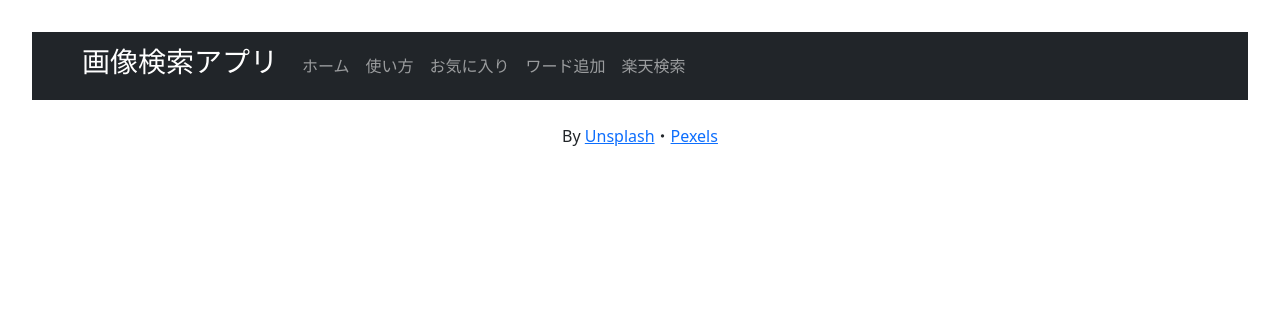
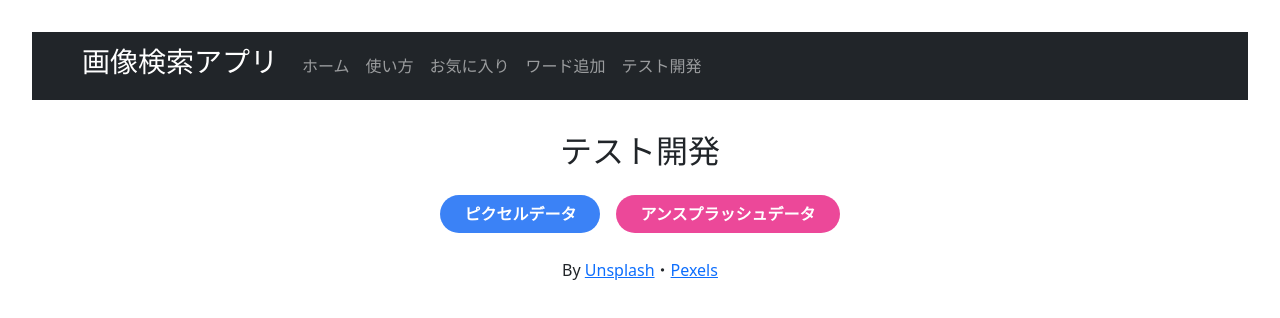
Before and after one commit to na-horita/kensaku, a React (Vite) app: page /tdd in a window 1280 px wide. Shown: the top 318 px of the page. Built offline with nearby package versions, Linux system fonts and the light colour scheme.

Commit message:
【ページング】テストページ群

```diff
--- a/src/App.tsx
+++ b/src/App.tsx
@@ -10,8 +10,9 @@ import Explain from "./pages/Explain";
 import Sus from "./pages/Sus";
 import Navb from "./components/common/Navbar";
 import Footer from "./components/common/Footer";
-import GetPexels from "./pages/GetPexels";
-import GetUnsplash from "./pages/GetUnsplash";
+import GetPexels from "./pages/tdd/GetPexels";
+import GetUnsplash from "./pages/tdd/GetUnsplash";
+import Tdd from "./pages/tdd/index";
 
 function App() {
   return (
@@ -27,8 +28,9 @@ function App() {
               <Route path="/favorite" element={<Favorite />} />
               <Route path="/sus" element={<Sus />} />
               <Route path="/scrape" element={<Scrape />} />
-              <Route path="/getPexels" element={<GetPexels />} />
-              <Route path="/getUnsplash" element={<GetUnsplash />} />
+              <Route path="/tdd" element={<Tdd />} />
+              <Route path="/tdd/getPexels" element={<GetPexels />} />
+              <Route path="/tdd/getUnsplash" element={<GetUnsplash />} />
             </Routes>
           </div>
         </RecoilRoot>
--- a/src/components/common/Navbar.tsx
+++ b/src/components/common/Navbar.tsx
@@ -26,8 +26,11 @@ function Navb() {
             <Link className="nav-link" to="/add">
               ワード追加
             </Link>
-            <Link className="nav-link" to="/scrape">
+            {/* <Link className="nav-link" to="/scrape">
               楽天検索
+            </Link> */}
+            <Link className="nav-link" to="/tdd">
+              テスト開発
             </Link>
           </Nav>
         </Navbar.Collapse>
--- /dev/null
+++ b/src/components/tdd/TddNav.tsx
@@ -0,0 +1,24 @@
+import React from 'react';
+import { Link } from "react-router-dom";
+
+const TddNav = () => {
+  return (
+    <div className="my-8">
+      <h2 className="mb-8">テスト開発</h2>
+      <Link
+        className="bg-blue-500 hover:bg-blue-700 text-white font-bold py-2 px-4 rounded-full mx-2 no-underline"
+        to="/tdd/GetPexels"
+      >
+        ピクセルデータ
+      </Link>
+      <Link
+        className="bg-pink-500 hover:bg-pink-700 text-white font-bold py-2 px-4 rounded-full mx-2 no-underline"
+        to="/tdd/GetUnsplash"
+      >
+        アンスプラッシュデータ
+      </Link>
+    </div>
+  );
+}
+
+export default TddNav
--- a/src/pages/GetUnsplash.tsx
+++ /dev/null
@@ -1,81 +0,0 @@
-import { useState, useEffect } from "react";
-import { getUnsplashData, mapDataToCustomFormat } from "../features/gathering";
-import { GetPexelsData, unsplashApiSchema } from "../ts/photo";
-
-const GetPexels = () => {
-  const [pexelsData, setPexelsData] = useState<any>([]);
-  const [pexelsDataCustom, setPexelsDataCustom] = useState<any>([]);
-
-  const inputData: GetPexelsData = {
-    word: "globe",
-    num: 29,
-  };
-
-  useEffect(() => {
-    try {
-      // スキーマにデータを検証
-      unsplashApiSchema.parse(inputData);
-
-      getUnsplashData(inputData)
-        .then((data) => {
-          setPexelsData(data);
-        })
-        .catch((error) => {
-          console.error("データの取得に失敗しました。エラー:", error);
-        });
-    } catch (validationError) {
-      console.error("入力データが無効です。エラー:", validationError);
-    }
-  }, []);
-
-  useEffect(() => {
-    const pexelsPhotos: any = pexelsData.map((photo: any) =>
-      mapDataToCustomFormat(photo, "Unsplash")
-    );
-    setPexelsDataCustom(pexelsPhotos);
-  }, [pexelsData]);
-
-  return (
-    <div>
-      <h2>アンスプラッシュデータの実験ページ</h2>
-      <table className="border">
-        <thead className="border bg-red-400">
-          <tr>
-            <th>ナンバー</th>
-            <th>ID</th>
-            <th>Source</th>
-            <th>URL</th>
-            <th>Width</th>
-            <th>Height</th>
-            <th>Link</th>
-            <th>Photographer</th>
-            <th>日付</th>
-          </tr>
-        </thead>
-        <tbody>
-          {pexelsDataCustom.map((data: any, index: number) => (
-            <tr key={data.id} className="border">
-              <td>【{index + 1}】</td>
-              <td>{data.id}</td>
-              <td>{data.source}</td>
-              <td>
-                <img className="w-12 h-auto" src={data.url} />
-              </td>
-              <td>{data.width}</td>
-              <td>{data.height}</td>
-              <td>
-                <a href={data.link} target="_blank">
-                  {data.link}
-                </a>
-              </td>
-              <td>{data.photographer}</td>
-              <td>{data.created_at}</td>
-            </tr>
-          ))}
-        </tbody>
-      </table>
-    </div>
-  );
-};
-
-export default GetPexels;
--- a/src/pages/GetPexels.tsx
+++ b/src/pages/tdd/GetPexels.tsx
@@ -1,6 +1,7 @@
 import { useState, useEffect } from "react";
-import { fetchData } from "../features/gathering";
-import { Photo,GetPexelsData } from "../ts/photo";
+import { fetchData } from "../../features/gathering";
+import { Photo, GetPexelsData } from "../../ts/photo";
+import TddNav from "../../components/tdd/TddNav";
 
 const GetPexels = () => {
   // const [pexelsData, setPexelsData] = useState<any>([]);
@@ -8,7 +9,7 @@ const GetPexels = () => {
 
   const inputData: GetPexelsData = {
     word: "bio",
-    num: 29,
+    num: 45,
   };
 
   useEffect(() => {
@@ -24,8 +25,10 @@ const GetPexels = () => {
 
   return (
     <>
+      <TddNav />
       <div>
-        <h2>ピクセルデータの実験ページ</h2>
+        <h2>ピクセルデータの実験</h2>
+        <p className="text-center text-lg">(一度の検索は80件まで)</p>
         {pexelsDataCustom && (
           <table className="border">
             <thead className="border bg-sky-400">
--- /dev/null
+++ b/src/pages/tdd/GetUnsplash.tsx
@@ -0,0 +1,87 @@
+import { useState, useEffect } from "react";
+import { getUnsplashData, mapDataToCustomFormat } from "../../features/gathering";
+import { GetPexelsData, unsplashApiSchema } from "../../ts/photo";
+import TddNav from "../../components/tdd/TddNav";
+
+const GetPexels = () => {
+  const [pexelsData, setPexelsData] = useState<any>([]);
+  const [pexelsDataCustom, setPexelsDataCustom] = useState<any>([]);
+
+  const inputData: GetPexelsData = {
+    word: "globe",
+    num: 28,
+  };
+
+  useEffect(() => {
+    try {
+      // スキーマにデータを検証
+      unsplashApiSchema.parse(inputData);
+
+      getUnsplashData(inputData)
+        .then((data) => {
+          setPexelsData(data);
+        })
+        .catch((error) => {
+          console.error("データの取得に失敗しました。エラー:", error);
+        });
+    } catch (validationError) {
+      console.error("入力データが無効です。エラー:", validationError);
+    }
+  }, []);
+
+  useEffect(() => {
+    const pexelsPhotos: any = pexelsData.map((photo: any) =>
+      mapDataToCustomFormat(photo, "Unsplash")
+    );
+    setPexelsDataCustom(pexelsPhotos);
+  }, [pexelsData]);
+
+  return (
+    <>
+      <TddNav />
+      <div>
+        <h2>アンスプラッシュデータの実験</h2>
+        <p className="text-center text-lg">(一度の検索は30件まで)</p>
+
+        <table className="border">
+          <thead className="border bg-red-400">
+            <tr>
+              <th>ナンバー</th>
+              <th>ID</th>
+              <th>Source</th>
+              <th>URL</th>
+              <th>Width</th>
+              <th>Height</th>
+              <th>Link</th>
+              <th>Photographer</th>
+              <th>日付</th>
+            </tr>
+          </thead>
+          <tbody>
+            {pexelsDataCustom.map((data: any, index: number) => (
+              <tr key={data.id} className="border">
+                <td>【{index + 1}】</td>
+                <td>{data.id}</td>
+                <td>{data.source}</td>
+                <td>
+                  <img className="w-12 h-auto" src={data.url} />
+                </td>
+                <td>{data.width}</td>
+                <td>{data.height}</td>
+                <td>
+                  <a href={data.link} target="_blank">
+                    {data.link}
+                  </a>
+                </td>
+                <td>{data.photographer}</td>
+                <td>{data.created_at}</td>
+              </tr>
+            ))}
+          </tbody>
+        </table>
+      </div>
+    </>
+  );
+};
+
+export default GetPexels;
--- /dev/null
+++ b/src/pages/tdd/index.tsx
@@ -0,0 +1,12 @@
+import React from "react";
+import TddNav from "../../components/tdd/TddNav";
+
+const Tddindex = () => {
+  return (
+    <>
+        <TddNav />
+    </>
+  );
+};
+
+export default Tddindex;
```
